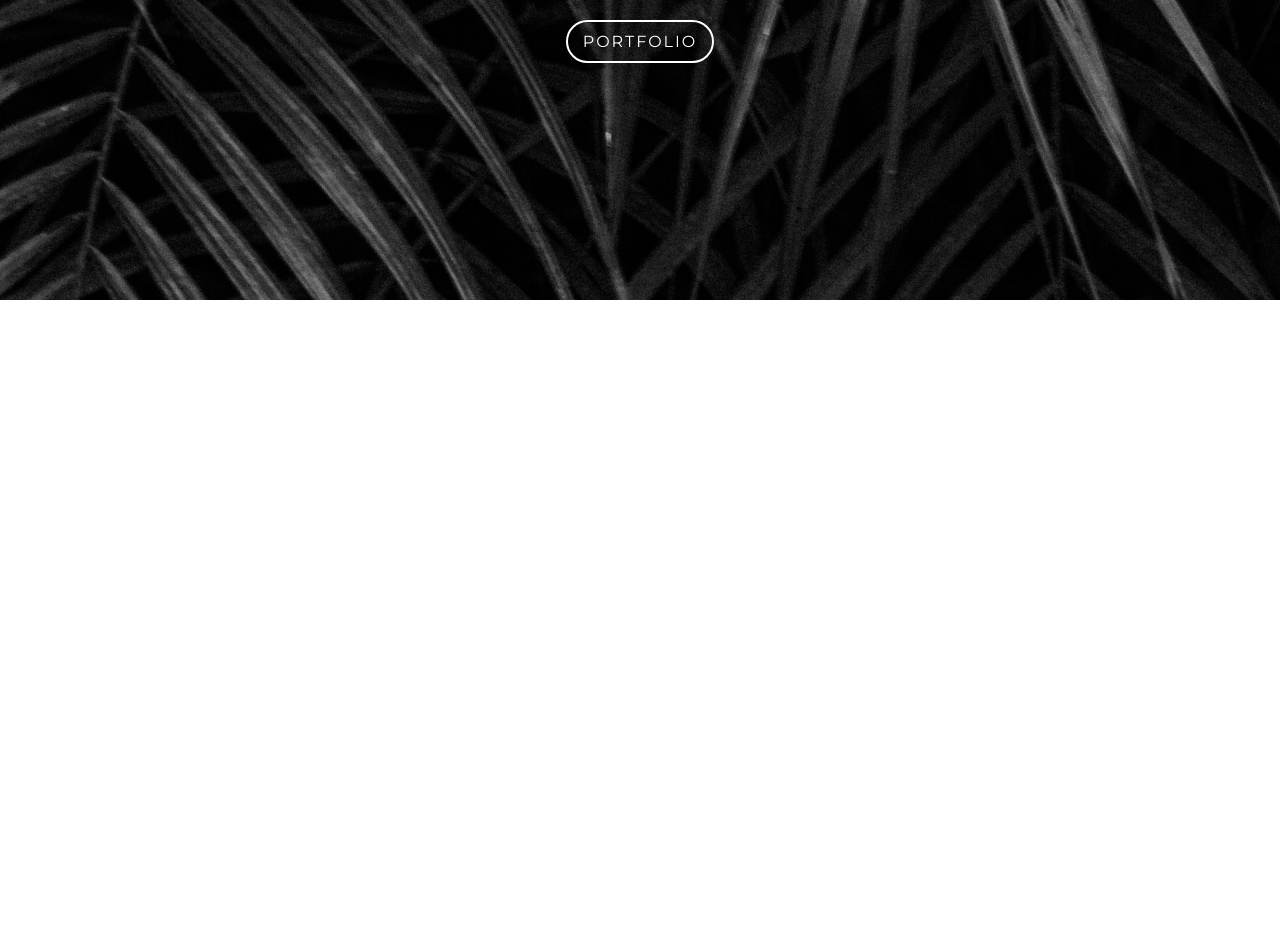
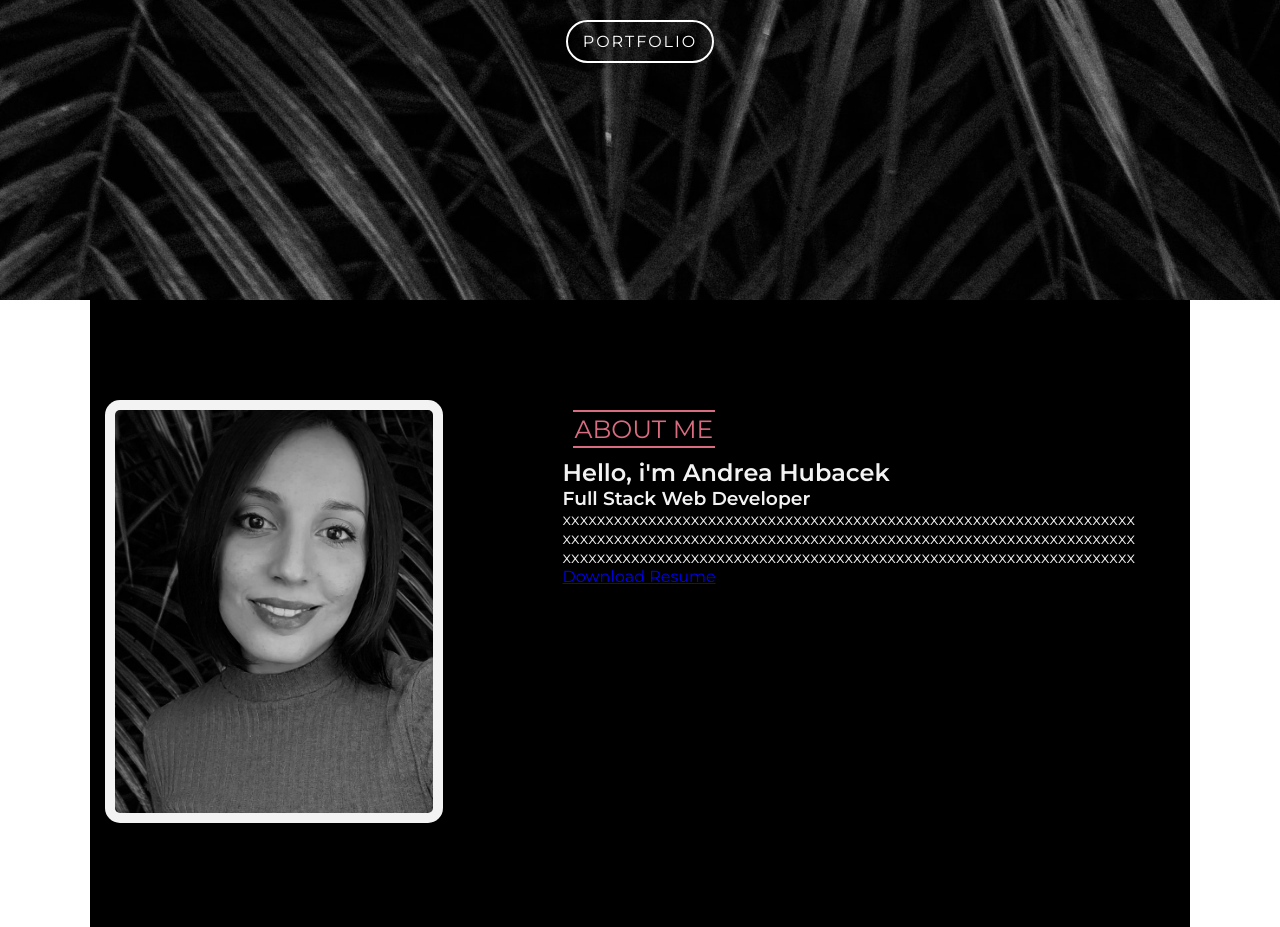
Before and after one commit to anhubacek/Portfolio, a plain HTML site: page index.html in a window 1280 px wide. Shown: the part 500-1427 px from the top of the page. Before the commit the page ends 800 px from the top, so only its background shows below. Drawn offline with Linux system fonts and the light colour scheme.

Commit message:
inicio about me

```diff
--- a/index.html
+++ b/index.html
@@ -48,6 +48,22 @@
         </div>
 
     </section>
+    <section id="sobre-mi">
+        <div class="contenedor-foto">
+            <img src="./images/foto-perfil.jpg" alt="profilePicture"/>
+        </div>
+        <div class="sobre-mi">
+            <p class="titulo-seccion">About me</p>
+            <h2>Hello, i'm <span>Andrea Hubacek</span></h2>
+            <h3>Full Stack Web Developer</h3>
+            <p>xxxxxxxxxxxxxxxxxxxxxxxxxxxxxxxxxxxxxxxxxxxxxxxxxxxxxxxxxxxxxxxxxxx
+                xxxxxxxxxxxxxxxxxxxxxxxxxxxxxxxxxxxxxxxxxxxxxxxxxxxxxxxxxxxxxxxxxxx
+            </p>
+            <p>xxxxxxxxxxxxxxxxxxxxxxxxxxxxxxxxxxxxxxxxxxxxxxxxxxxxxxxxxxxxxxxxxxx
 
+            </p>
+            <a href="#">Download Resume</a>
+        </div>
+    </section>
 </body>
 </html>
--- a/styles.css
+++ b/styles.css
@@ -21,7 +21,7 @@ html{
 }
 
 #inicio .contenido header{
-    background-color: #0D0D0D;
+    background-color: black;
     position: fixed;
     width: 100%;
     z-index: 100;
@@ -133,6 +133,56 @@ html{
 }
 
 
+#sobre-mi{
+    max-width: 1100px;
+    margin: auto;
+    padding: 100px 15px;
+    color: #f3f3f3;
+    display: flex;
+    background-color: black;
+}
+
+#sobre-mi .contenedor-foto{
+    max-width: 400px;
+    margin-right: 80px;
+}
+
+#sobre-mi .contenedor-foto img{
+    width: 100%;
+    padding: 10px;
+    border-radius: 15px;
+    background-color: #f3f3f3;
+
+}
+
+#sobre-mi .sobre-mi{
+    margin: 0px 40px;
+}
+
+#sobre-mi .sobre-mi .titulo-seccion{
+    font-size: 25px;
+    text-transform: uppercase;
+    border-bottom: 2px solid #D96C80;
+    border-top: 2px solid #D96C80;
+    color: #D96C80;
+    width: fit-content;
+    padding: 2px;
+    margin: 10px;
+
+
+
+}
+
+
+
+
+
+
+
+
+
+
+
 
 
 /* Color Theme Swatches in Hex */
```
Also changed, not shown: images/foto-perfil.jpg (added).
